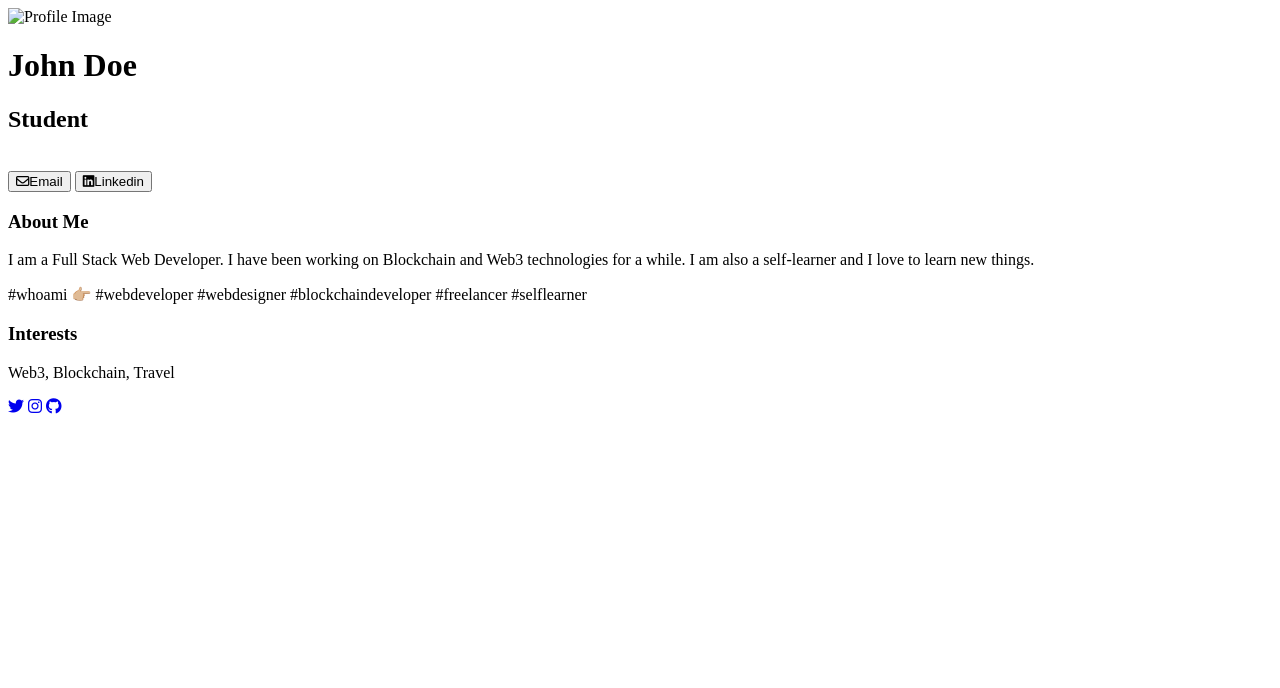
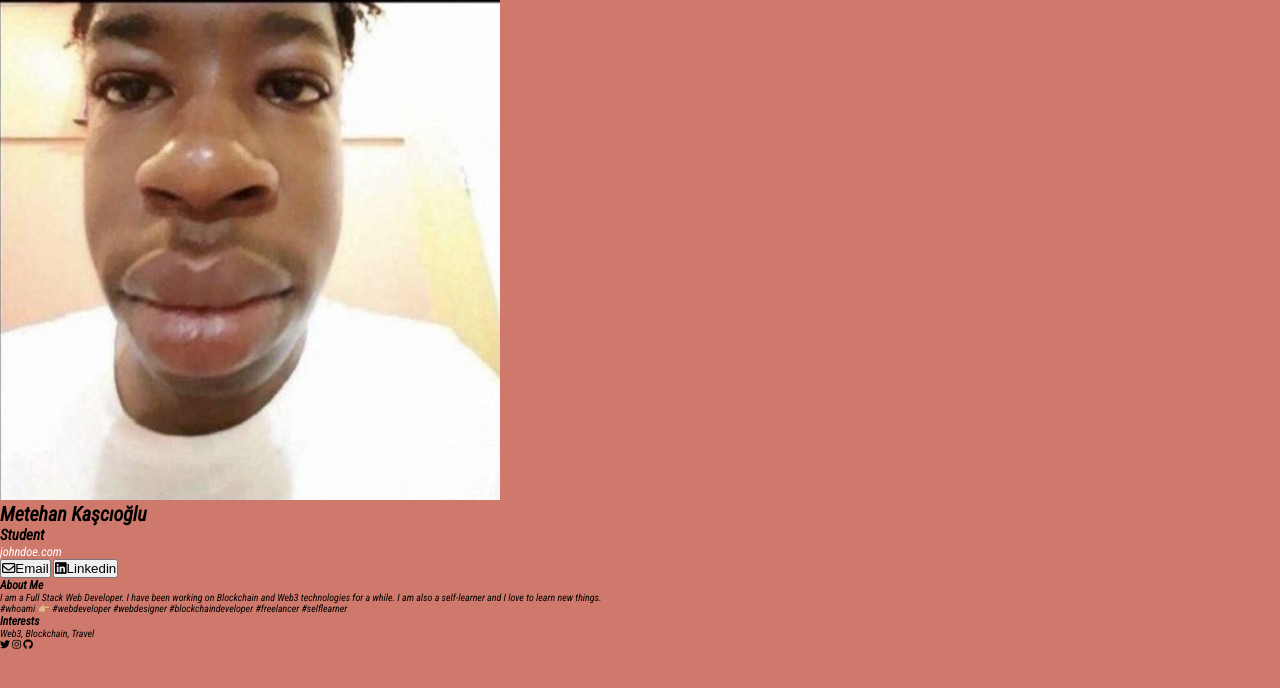
Before and after one commit to metecocuk/Metahan-Kasc-oglu-F-nal-Project, a plain HTML site: page index.html in a window 1280 px wide. Drawn offline with Linux system fonts and the light colour scheme.

Commit message:
genereal css rules are written

```diff
--- a/index.html
+++ b/index.html
@@ -16,7 +16,7 @@
         <div class="bcard__header">
           <img
             class="bcard__profile-img"
-            src="./assets/profile_img_800.jpeg"
+            src="./assets/niggaaman.jpg"
             alt="Profile Image"
           />
         </div>
@@ -24,7 +24,7 @@
         <!-- Body -->
         <div class="bcard__body">
           <div class="bcard__heading-wrapper">
-            <h1 class="bcard__name">John Doe</h1>
+            <h1 class="bcard__name">Metehan Kaşcıoğlu</h1>
             <h2 class="bcard__title">Student</h2>
             <div class="bcard__website">
               <a
--- a/main.css
+++ b/main.css
@@ -0,0 +1,18 @@
+ @import url('https://fonts.googleapis.com/css2?family=Roboto+Condensed:ital@1&display=swap');
+
+ *{
+    box-sizing: border-box;
+    margin: 0;
+    padding: 0;
+ }
+
+ html{
+    font-size: 62.5%;
+ }
+ body{
+    background-color: #ce796b;
+    font-family: 'Roboto Condensed', sans-serif;
+ }
+ a{
+    all:unset
+ }
```
Also changed, not shown: assets/mete.jpg (added), assets/niggaaman.jpg (added).
